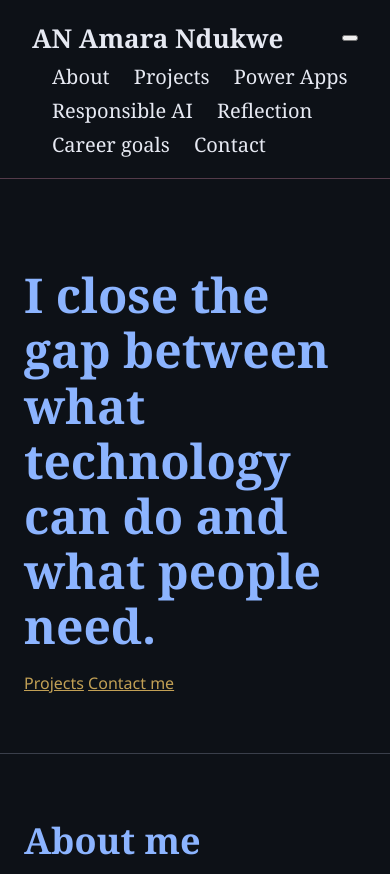
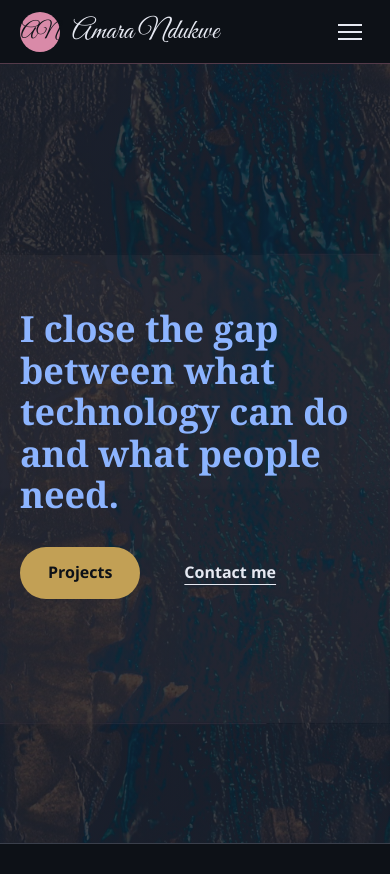
Before and after one commit to amyndukwe/amyndukwe.github.io, a plain HTML site: page index.html in a window 390 px wide. Shown: the top 874 px of the page. Drawn offline with Linux system fonts and the light colour scheme; a web font is replaced by a local one.

Commit message:
Refactor CSS styles for header and layout

```diff
--- a/style.css
+++ b/style.css
@@ -9,24 +9,60 @@
   --pink: #D98AA8;
   --gold: #C2A055;
   --gray: #3A3F4B;
+  --header-h: 64px;
   --heading: "Agrave Pro", Georgia, serif;
   --body: "Segoe UI", Arial, sans-serif;
+  --script: "Great Vibes", cursive;
 }
+* { box-sizing: border-box; }
+html { scroll-behavior: smooth; scroll-padding-top: var(--header-h); }
 body { margin: 0; font-family: var(--body); color: var(--text); background: var(--bg); line-height: 1.7; }
-header { display: flex; justify-content: space-between; align-items: center; flex-wrap: wrap; padding: 16px 32px; background: var(--bg); position: sticky; top: 0; border-bottom: 1px solid rgba(217, 138, 168, 0.35); }
-.brand { color: var(--text); font-family: var(--heading); font-weight: 700; text-decoration: none; font-size: 26px; }
-nav a { color: var(--text); margin-left: 20px; text-decoration: none; font-family: var(--heading); font-size: 20px; }
+img { max-width: 100%; }
+
+header { display: flex; justify-content: space-between; align-items: center; height: var(--header-h); padding: 0 32px; background: var(--bg); position: sticky; top: 0; z-index: 10; border-bottom: 1px solid rgba(217, 138, 168, 0.35); }
+.brand { display: flex; align-items: center; gap: 12px; text-decoration: none; }
+.logo { display: grid; place-items: center; width: 40px; height: 40px; border-radius: 50%; background: var(--pink); color: var(--bg); font-family: var(--script); font-size: 22px; line-height: 1; }
+.name { font-family: var(--script); font-size: 32px; color: var(--text); line-height: 1; }
+nav { display: flex; gap: 22px; }
+nav a { color: var(--text); text-decoration: none; font-family: var(--heading); font-size: 16px; }
 nav a:hover { color: var(--gold); }
-section { padding: 56px max(24px, calc((100% - 980px) / 2)); border-bottom: 1px solid var(--gray); }
-.hero { padding-top: 80px; padding-bottom: 56px; }
-.eyebrow { color: var(--pink); font-weight: 700; letter-spacing: 1px; text-transform: uppercase; }
+.burger { display: none; background: none; border: 0; padding: 8px; cursor: pointer; }
+.burger span { display: block; width: 24px; height: 2px; background: var(--text); margin: 5px 0; }
+
+section { padding: 72px max(24px, calc((100% - 980px) / 2)); border-bottom: 1px solid var(--gray); }
+.photo1 { background: linear-gradient(rgba(13,17,23,0.78), rgba(13,17,23,0.78)), url("pexels-steve-6320578.jpg") center / cover; }
+.photo2 { background: linear-gradient(rgba(13,17,23,0.78), rgba(13,17,23,0.78)), url("pexels-tara-winstead-8386440.jpg") center / cover; }
+
+.hero { min-height: calc(100svh - var(--header-h)); display: flex; align-items: center; }
+.hero-inner { max-width: 900px; }
 h1, h2, h3 { font-family: var(--heading); color: var(--blue); }
-h1 { font-size: 48px; line-height: 1.15; margin: 8px 0 16px; }
+h1 { font-size: clamp(36px, 6vw, 68px); line-height: 1.15; margin: 0 0 32px; }
 h2 { font-size: 36px; margin: 0 0 16px; }
-.cards { display: grid; grid-template-columns: repeat(auto-fit, minmax(260px, 1fr)); gap: 20px; }
+
+.buttons { display: flex; gap: 16px; flex-wrap: wrap; align-items: center; }
+.btn { display: inline-block; padding: 12px 28px; border-radius: 999px; text-decoration: none; font-weight: 700; }
+.primary { background: var(--gold); color: var(--bg); }
+.primary:hover { background: #D3B466; }
+.tertiary { color: var(--text); text-decoration: underline; text-underline-offset: 6px; }
+.tertiary:hover { color: var(--gold); }
+
+.cards { display: grid; grid-template-columns: repeat(auto-fit, minmax(240px, 1fr)); gap: 20px; }
 .card { background: var(--panel); border-radius: 12px; padding: 24px; }
 .soon { color: var(--gold); font-size: 14px; font-weight: 700; }
 a { color: var(--gold); }
 .contact { display: flex; gap: 40px; align-items: center; flex-wrap: wrap; }
 .contact img { width: 200px; height: 200px; border-radius: 50%; object-fit: cover; }
 footer { text-align: center; padding: 32px; color: #9AA3B8; }
+
+@media (max-width: 800px) {
+  header { padding: 0 20px; }
+  .name { font-size: 28px; }
+  .burger { display: block; }
+  nav { display: none; position: absolute; top: var(--header-h); left: 0; right: 0; flex-direction: column; gap: 0; background: var(--bg); padding: 8px 20px 16px; border-bottom: 1px solid var(--gray); }
+  nav.open { display: flex; }
+  nav a { padding: 12px 0; font-size: 18px; }
+  section { padding: 48px 20px; }
+  h2 { font-size: 28px; }
+  .contact { flex-direction: column; align-items: flex-start; gap: 24px; }
+  .contact img { width: 160px; height: 160px; }
+}
```
